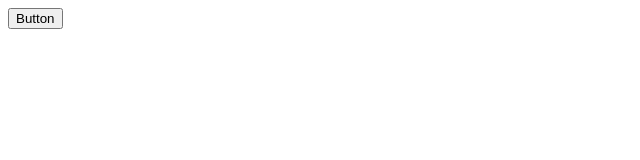
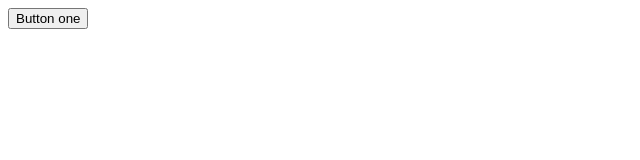
Before and after one commit to vladimirGlinskikh/GitProBook, a plain HTML site: page index.html in a window 1280 px wide. Shown: the full height of the page, 0-640 px from the left. Drawn offline with Linux system fonts and the light colour scheme.

Commit message:
example merge

```diff
--- a/index.html
+++ b/index.html
@@ -4,6 +4,6 @@
   <title>Tag BUTTON</title>
  </head>
  <body>
-  <button>Button</button>
+  <button>Button one</button>
  </body>
 </html>
```
